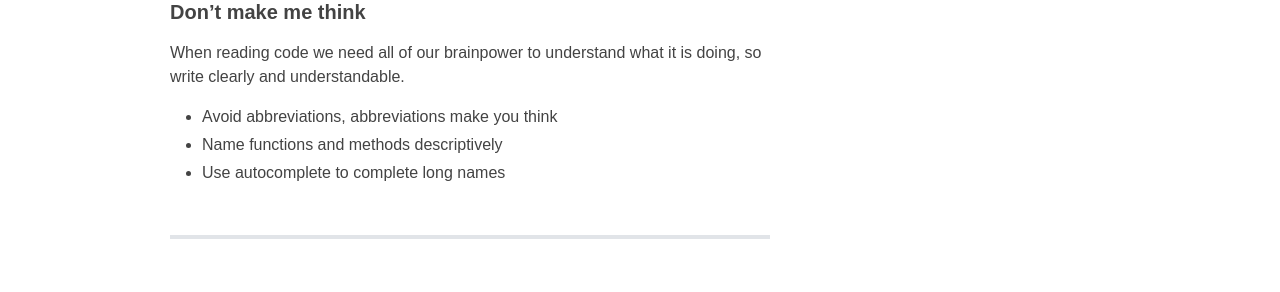
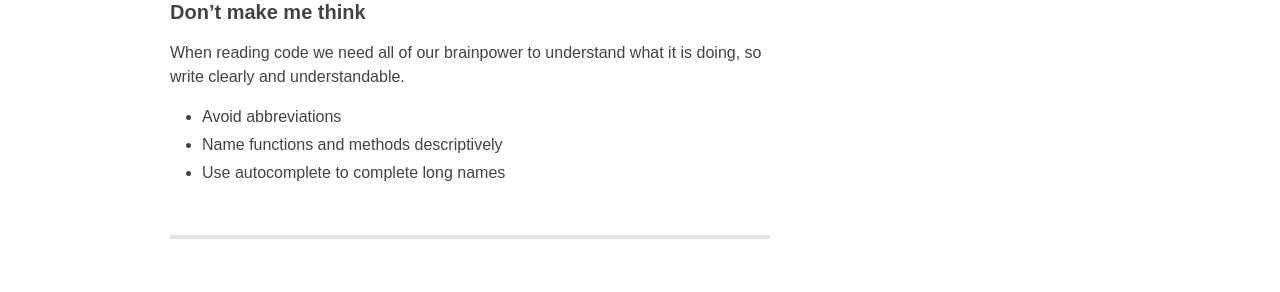
Before and after one commit to Amsterdam/amsterdam.github.io, a Jekyll site: the page built from guides/code-for-humans.md, in a window 1280 px wide. Shown: the part 1187-1479 px from the top of the page. Built offline with Jekyll 4.4.1, drawn with Linux system fonts in a browser that asks for light colours; our own code applies the rules of GitHub Pages for plain Markdown files.

Commit message:
Trim fat

```diff
--- a/guides/code-for-humans.md
+++ b/guides/code-for-humans.md
@@ -32,7 +32,7 @@ An average human being can hold about 7 things in memory at a time. However, thi
 
 When reading code we need all of our brainpower to understand what it is doing, so write clearly and understandable.
 
-* Avoid abbreviations, abbreviations make you think
+* Avoid abbreviations
 * Name functions and methods descriptively
 * Use autocomplete to complete long names
 
```
